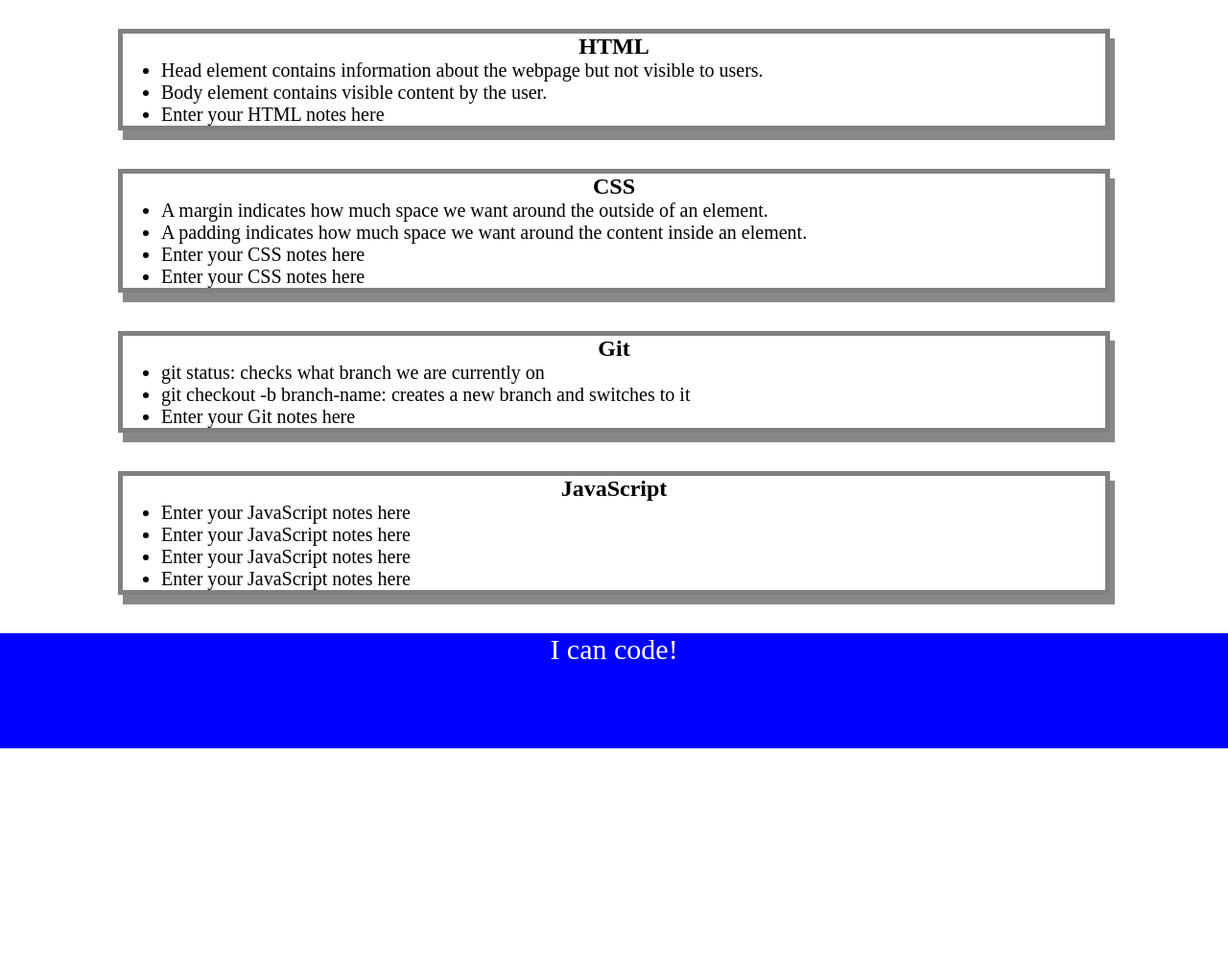
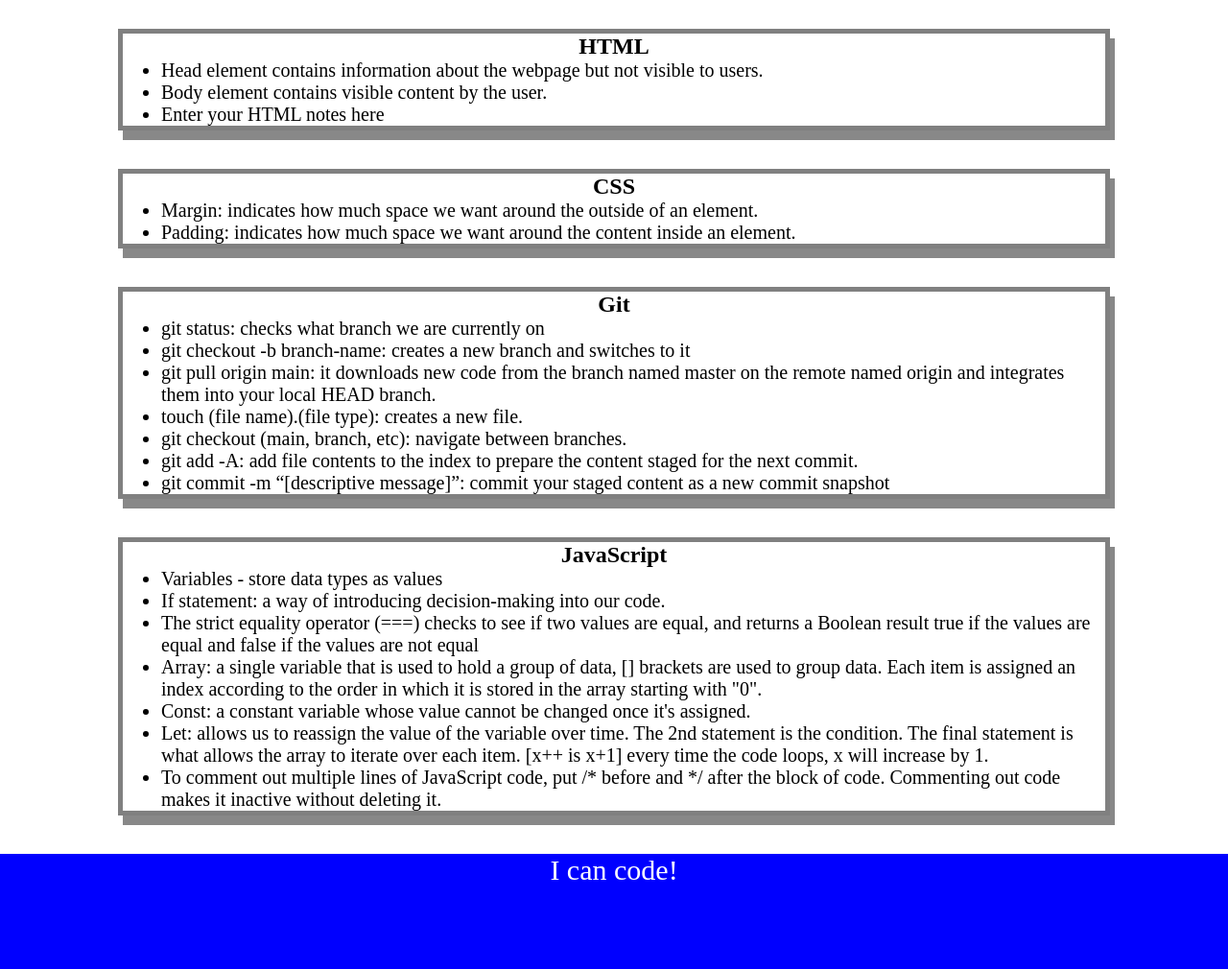
Before and after one commit to siriasjeremy/prework-study-guide, a plain HTML site: page index.html in a window 1280 px wide. Shown: the part 130-1140 px from the top of the page at 96% size. Before the commit the page ends 910 px from the top, so only its background shows below. Drawn offline with Linux system fonts and the light colour scheme.

Commit message:
Learning Javascript

```diff
--- /dev/null
+++ b/assets/script.js
@@ -0,0 +1,19 @@
+const topics = ['HTML', 'CSS', 'Git', 'JavaScript'];
+
+for (let x = 0; x < topics.length; x++) {
+ console.log(topics[x]);
+}
+
+/*
+if (topic === 'HTML') {
+ console.log("Let's study HTML!");
+} else if (topic === 'CSS') {
+ console.log("Let's study CSS!");
+} else if (topic === 'Git') {
+ console.log("Let's study Git!");
+} else if (topic === 'JavaScript') {
+ console.log("Let's study JavaScript!");
+} else {
+ console.log('Please try again!');
+}
+*/
--- a/index.html
+++ b/index.html
@@ -11,6 +11,7 @@
     <header id="top">
       <h1>Prework Study Guide</h1>
       <img src="./assets/bowtie-cat.png" alt="Profile image of cat wearing a bow tie." />
+      <h2>✨ Open the Console to See What's Happening ✨</h2>
     </header>
     <main>
       <section class="card" id="html-section">
@@ -25,10 +26,8 @@
       <section class="card" id="css-section">
         <h2>CSS</h2>
      <ul>
-      <li>A margin indicates how much space we want around the outside of an element.</li>
-      <li>A padding indicates how much space we want around the content inside an element.</li>
-       <li>Enter your CSS notes here</li>
-       <li>Enter your CSS notes here</li>
+      <li>Margin: indicates how much space we want around the outside of an element.</li>
+      <li>Padding: indicates how much space we want around the content inside an element.</li>
      </ul>
       </section>
 
@@ -37,17 +36,24 @@
         <ul>
           <li>git status: checks what branch we are currently on</li>
           <li>git checkout -b branch-name: creates a new branch and switches to it</li>
-          <li>Enter your Git notes here</li>
+          <li>git pull origin main: it downloads new code from the branch named master on the remote named origin and integrates them into your local HEAD branch.</li>
+          <li>touch (file name).(file type): creates a new file. </li>
+          <li>git checkout (main, branch, etc): navigate between branches. </li>
+          <li>git add -A: add file contents to the index to prepare the content staged for the next commit.</li>
+          <li>git commit -m “[descriptive message]”: commit your staged content as a new commit snapshot</li>
         </ul>
       </section>
 
       <section class="card" id="javascript-section">
         <h2>JavaScript</h2>
      <ul>
-       <li>Enter your JavaScript notes here</li>
-       <li>Enter your JavaScript notes here</li>
-       <li>Enter your JavaScript notes here</li>
-       <li>Enter your JavaScript notes here</li>
+       <li>Variables - store data types as values</li>
+       <li>If statement: a way of introducing decision-making into our code.</li>
+       <li>The strict equality operator (===) checks to see if two values are equal, and returns a Boolean result true if the values are equal and false if the values are not equal</li>
+       <li>Array: a single variable that is used to hold a group of data, [] brackets are used to group data. Each item is assigned an index according to the order in which it is stored in the array starting with "0".</li>
+       <li>Const: a constant variable whose value cannot be changed once it's assigned.</li>
+       <li>Let: allows us to reassign the value of the variable over time. The 2nd statement is the condition. The final statement is what allows the array to iterate over each item. [x++ is x+1] every time the code loops, x will increase by 1.</li>
+       <li>To comment out multiple lines of JavaScript code, put /* before and */ after the block of code. Commenting out code makes it inactive without deleting it.</li>
      </ul>
       </section>
     </main>
@@ -55,5 +61,6 @@
     <footer>
       <p>I can code!</p>
     </footer>
+    <script src="./assets/script.js"></script>
   </body>
 </html>
```
